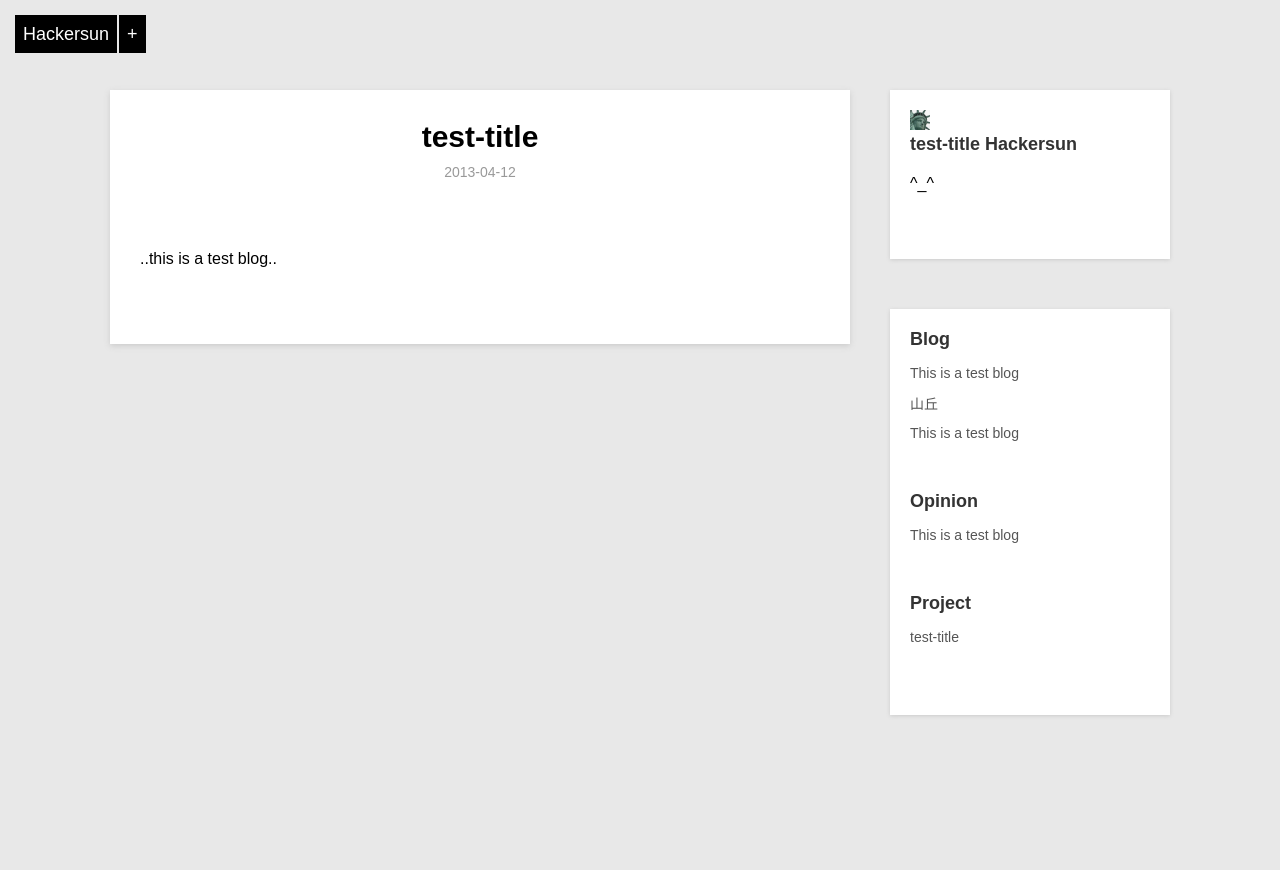
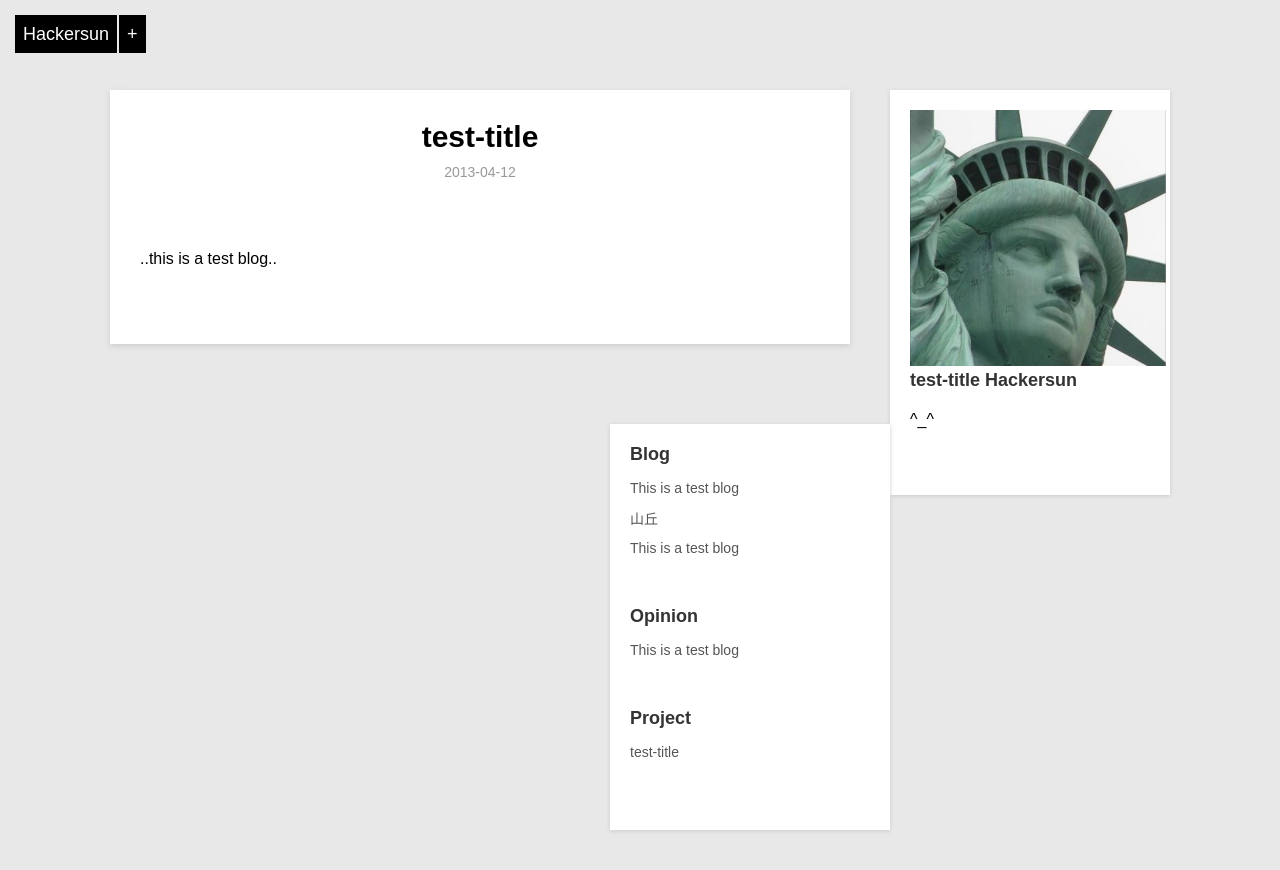
Before and after one commit to hackersun/hackersun.github.io, a Jekyll site: the page built from _posts/project/2013-04-12-tesprojectblog.md, in a window 1280 px wide. Shown: the top 870 px of the page. Built offline with Jekyll 4.4.1, drawn with Linux system fonts in a browser that asks for light colours; Markdown is read by kramdown in place of the engine named in the settings.

Commit message:
Update post.html

```diff
--- a/_layouts/post.html
+++ b/_layouts/post.html
@@ -21,7 +21,7 @@ layout: default
     </div>
 
     <div class="sidenav">
-        <img src="../images/favicon.ico" href="http://hackersun.github.io/" height="20pixels" width="20pixels"/>
+        <img src="../images/favicon.ico"/>
         <h2>{{ page.title }} Hackersun</h2>
         <p>^_^
         </p>
```
